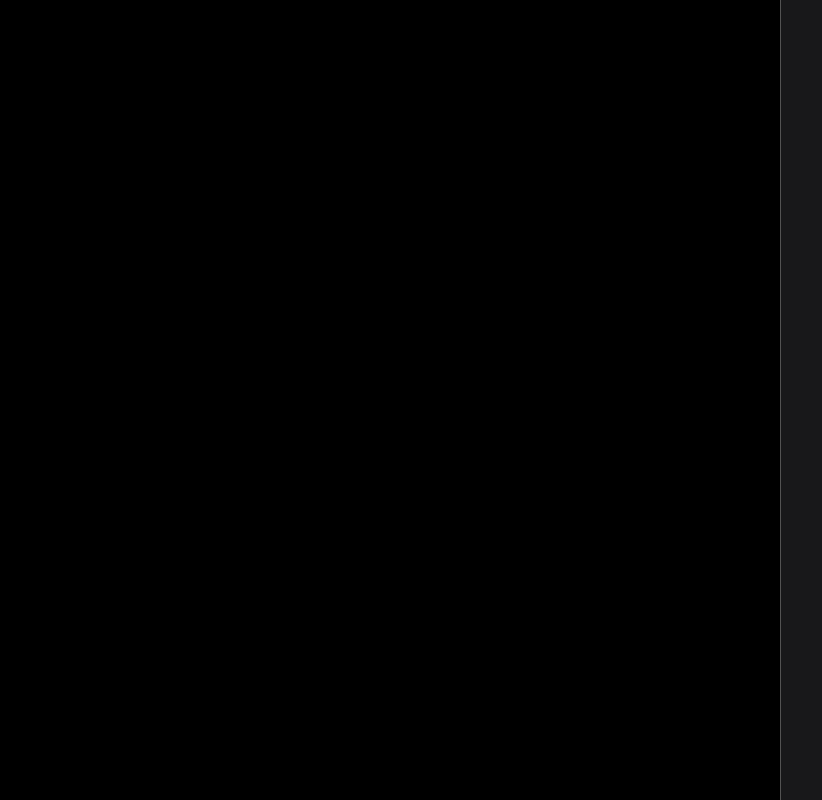
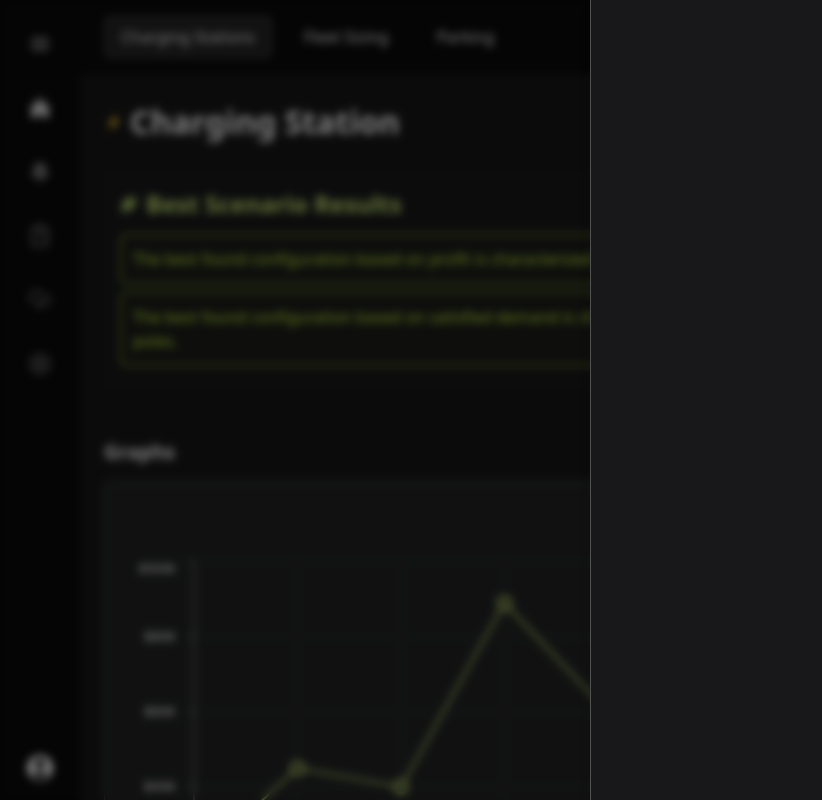
Before and after one commit to Harjap1996/answerAi_takeHome, a React (Vite) app: page / in a window 1280 px wide. Both pictures are taken after a click on the button "Edit Variables". Shown: the top 800 px of the page, without its empty margins (0-822 px from the left). Built offline with nearby package versions, Linux system fonts and the light colour scheme.

Commit message:
refactor: fixed the width of the slide over and fixed the background blur

```diff
--- a/src/components/SlideOver/SlideOver.tsx
+++ b/src/components/SlideOver/SlideOver.tsx
@@ -11,12 +11,12 @@
     <>
       {isOpen && (
         <div
-          className="fixed inset-0 bg-black bg-opacity-50 transition-opacity z-40"
+          className="fixed inset-0 bg-black/50 backdrop-blur-[4px] z-40"
           onClick={onClose}
         />
       )}
       <div
-        className={`fixed top-0 right-0 h-full w-[500px] bg-[#18181A] border-l border-[#525252] shadow-lg z-50 transform transition-transform duration-300 ${
+        className={`fixed top-0 right-0 h-full w-[690px] bg-[#18181A] border-l border-[#525252] shadow-lg z-50 transform transition-transform duration-300 ${
           isOpen ? "translate-x-0" : "translate-x-full"
         }`}
       >
```
